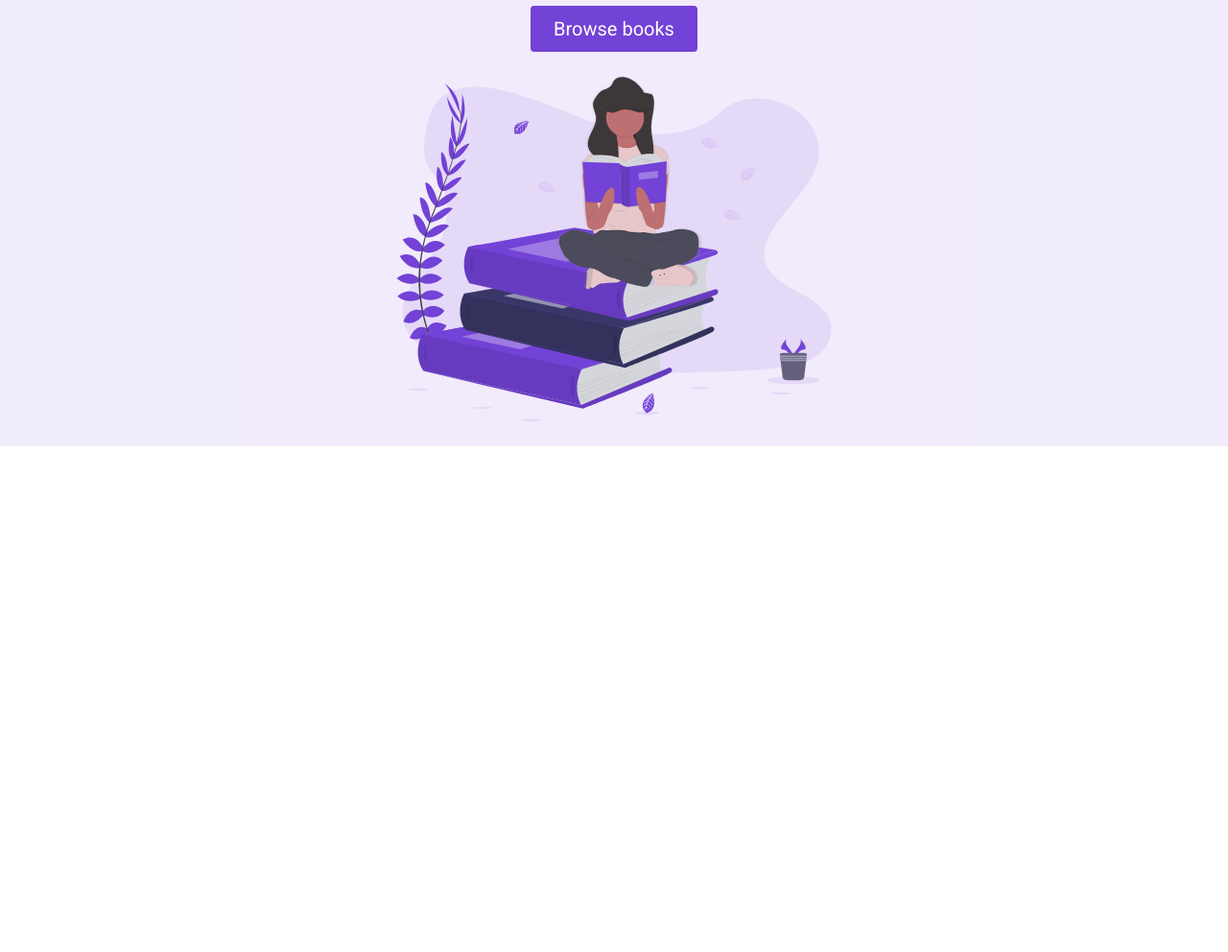
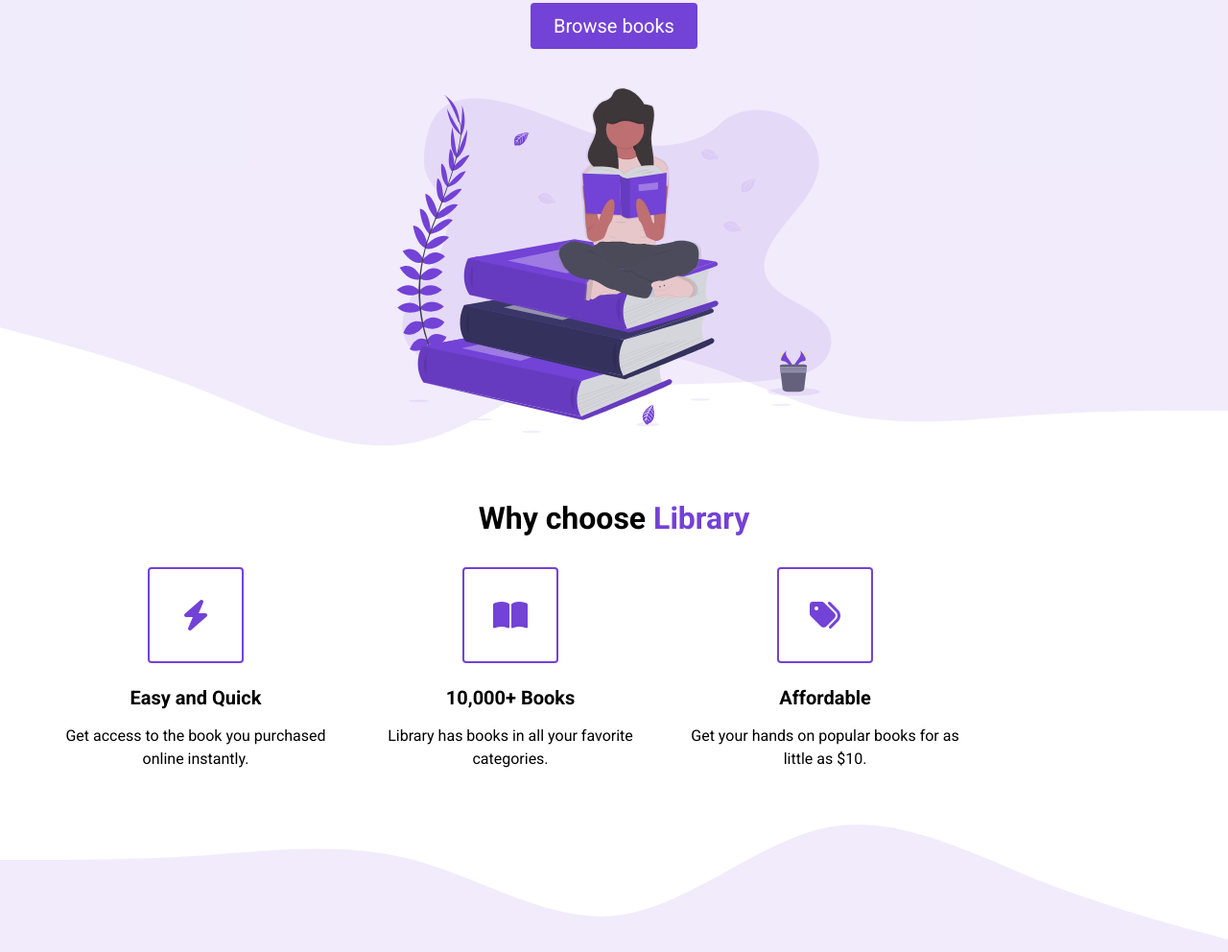
Before and after one commit to Ronaldobboy/E-Commerce-Website, a plain HTML site: page index.html in a window 1280 px wide. Shown: the part 335-1327 px from the top of the page at 96% size. Before the commit the page ends 800 px from the top, so only its background shows below. Drawn offline with Linux system fonts and the light colour scheme.

Commit message:
Update Highlights section

```diff
--- a/index.html
+++ b/index.html
@@ -6,6 +6,7 @@
     <meta name="viewport" content="width=device-width, initial-scale=1.0">
     <title>Library</title>
     <link rel="stylesheet" href="style.css">
+    <script src="https://kit.fontawesome.com/c8e4d183c2.js" crossorigin="anonymous"></script>
 </head>
 <body>
     <section id="landing">
@@ -26,11 +27,72 @@
                     <h2>Find your dream book with <span class="purple">Library</span></h2>
                     <button class="btn">Browse books</button>
                 </div>
-                <figure>
-                    <img src="./assets/Undraw_Books.svg" alt="">
+                <figure class="header__img--wrapper">
+                    <img src="./assets/Undraw_Books.svg"  alt="">
                 </figure>
             </div>
         </header>
     </section>
+
+    <main>
+        <section id="highlights">
+            <div class="container">
+                <div class="row">
+                    <h2 class="section__title">
+                        Why choose <span class="purple">Library</span>
+                    </h2>
+                    <div class="highlight__wrapper">
+                        <div class="highlight">
+                            <div class="highlight__img">
+                                <i class="fas fa-bolt"></i>
+                            </div>
+                                <h3 class="highlight__subtitle">
+                                    Easy and Quick
+                                </h3>
+                                <p class="highlight__para">
+                                    Get access to the book you purchased online instantly.
+                                </p>
+                        </div>
+                        <div class="highlight">
+                            <div class="highlight__img">
+                                <i class="fas fa-book-open"></i>
+                            </div>
+                                <h3 class="highlight__subtitle">
+                                    10,000+ Books
+                                </h3>
+                                <p class="highlight__para">
+                                   Library has books in all your favorite categories.
+                                </p>
+                        </div>
+                        <div class="highlight">
+                            <div class="highlight__img">
+                                <i class="fas fa-tags"></i>
+                            </div>
+                                <h3 class="highlight__subtitle">
+                                    Affordable
+                                </h3>
+                                <p class="highlight__para">
+                                    Get your hands on popular books for as little as $10.
+                                </p>
+                        </div>
+                    </div>
+                </div>
+            </div>
+        </section>
+        <section id="features">
+            <div class="container">
+            <div class="row">
+
+                </div>
+            </div>
+        </section>
+        <section id="recent">
+            <div class="container">
+                <div class="row">
+
+                </div>
+            </div>
+        </section>
+    </main>
 </body>
 </html>
--- a/style.css
+++ b/style.css
@@ -4,6 +4,11 @@
     margin: 0;
     box-sizing: border-box;
     font-family: 'Roboto', sans-serif;
+}
+
+body {
+    max-width: 100vw;
+    overflow-x: hidden;
 }
 
 nav {
@@ -16,6 +21,10 @@
     height: 100%;
     max-height: 50vh;
     padding: 20px;
+}
+
+p {
+    line-height: 1.5;
 }
 
 .nav__container {
@@ -123,4 +132,95 @@
 
 .header__img--wrapper {
     padding: 20px;
+    z-index: 20;
 }
+
+.container {
+    padding: 56px 0;
+}
+
+.row {
+    width: 100%;
+    max-width: 1200px;
+    margin: 0 auto;
+
+}
+/*
+
+HIGHLIGHTS
+
+*/
+
+#highlights {
+    position: relative;
+    max-width: 100vw;
+}
+
+#highlights:before,
+#highlights:after {
+    background: url('/assets/wave.svg');
+    content: "";
+    position: absolute;
+    width: 101vw;
+    height: 12vw;
+    left: 0;
+    z-index: 1;
+    background-size: cover;
+    background-repeat: no-repeat;
+}
+
+#highlights:before {
+    top: 1px;
+    transform: translateY(-100%);
+}
+
+#highlights:after {
+    bottom: 1px;
+    transform: translateY(100%) rotate(180deg);
+}
+
+.highlight__wrapper {
+    display: flex;
+}
+
+.highlight {
+    padding: 0 24px ;
+    width: calc(100/3);
+    display: flex;
+    align-items: center;
+    justify-content: center;
+    flex-direction: column;
+}
+
+.highlight__para {
+    text-align: center;
+    max-width: 280px;
+}
+
+.highlight__img {
+    border: 2px solid #7342d6;
+    color: #7342d6;
+    width: 100px;
+    height: 100px;
+    display: flex;
+    align-items: center;justify-content: center;
+    border-radius: 4px;
+    font-size: 32px;
+    margin-bottom: 24px;
+}
+
+.highlight__subtitle {
+    font-size: 20px;
+    margin-bottom: 16px;
+}
+
+/*
+
+FEATURES
+
+*/
+
+#features {
+    height: 1000px;
+    background-color: rgba(116, 66, 214, 0.1);
+}
```
